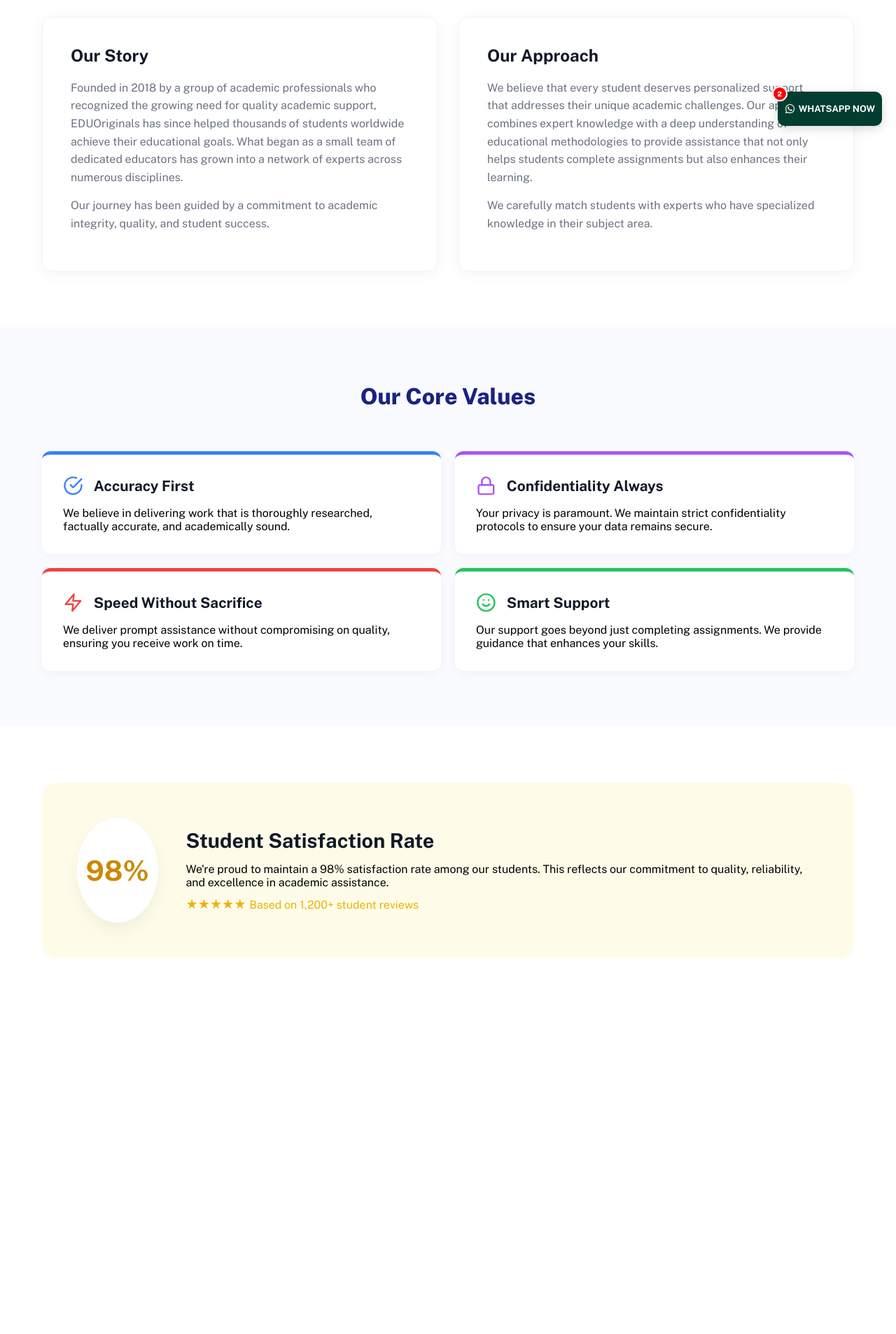
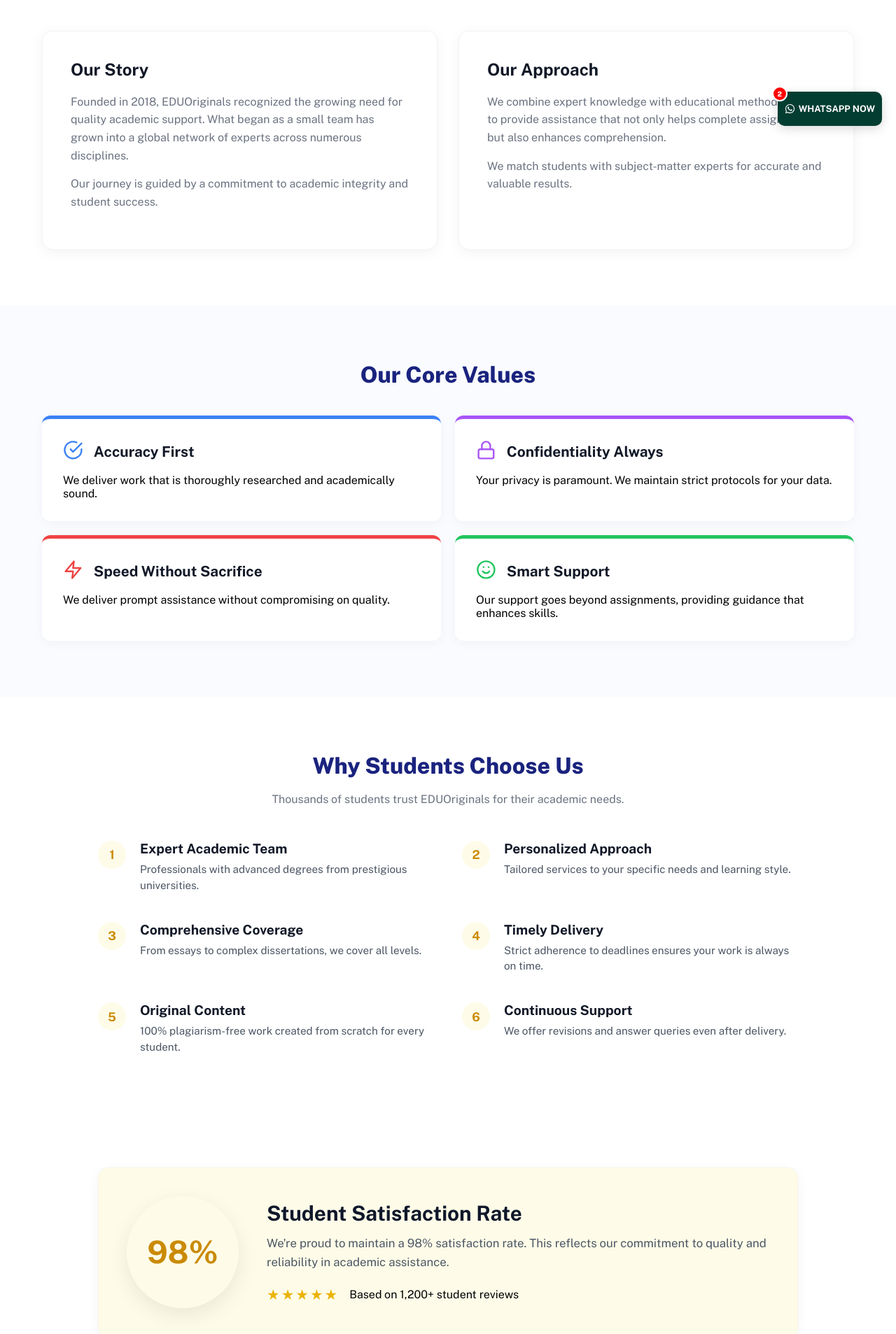
Before and after one commit to kashifjavaid1/Grade-boostera-websites, a React (Vite) app: page /about in a window 1280 px wide. Shown: the part 595-2502 px from the top of the page at 70% size. Before the commit the page ends 2044 px from the top, so only its background shows below. Built offline with nearby package versions, Linux system fonts and the light colour scheme.

Commit message:
aboutPage-comlete

```diff
--- a/src/components/Testimonials/Testimonials.css
+++ b/src/components/Testimonials/Testimonials.css
@@ -8,7 +8,7 @@
     font-size: 32px;
     font-weight: 800;
     color: #1a237e;
-    margin-bottom: 60px;
+    margin-bottom: 20px;
     text-align: center;
 }
 
--- a/src/index.css
+++ b/src/index.css
@@ -576,11 +576,7 @@ body {
     }
 }
 
-
-
-
-/* About page css */
-/* Base Spacing */
+/* About Page */
 .py-80 {
     padding: 80px 0;
 }
@@ -589,16 +585,19 @@ body {
     background-color: #f9fbff;
 }
 
+.mission-heading {
+    text-align: center;
+}
+
 .container {
     max-width: 1200px;
     margin: 0 auto;
     padding: 0 20px;
 }
 
-/* Yellow Header Strip */
 .about-banner-strip {
     background: linear-gradient(to right, #eab308, #ca8a04);
-    padding: 60px 20px;
+    padding: 80px 20px;
     text-align: center;
     color: white;
 }
@@ -608,7 +607,6 @@ body {
     margin-bottom: 10px;
 }
 
-/* Mission Section */
 .mission-icon {
     font-size: 3rem;
     color: #ca8a04;
@@ -628,166 +626,8 @@ body {
     color: #4b5563;
     font-size: 1.1rem;
     line-height: 1.7;
-}
-
-.story-approach-grid {
-    display: grid;
-    grid-template-columns: 1fr 1fr;
-    gap: 30px;
-}
-
-.story-card {
-    background: white;
-    padding: 40px;
-    border-radius: 15px;
-    box-shadow: 0 4px 20px rgba(0, 0, 0, 0.05);
-    border: 1px solid #f3f4f6;
-}
-
-.story-card h3 {
-    color: #111827;
-    margin-bottom: 20px;
-    font-size: 1.5rem;
-}
-
-.story-card p {
-    color: #6b7280;
-    line-height: 1.6;
-    margin-bottom: 15px;
-}
-
-/* Core Values Modern Cards */
-.values-modern-grid {
-    display: grid;
-    grid-template-columns: 1fr 1fr;
-    gap: 20px;
-    margin-top: 40px;
-}
-
-.value-modern-card {
-    background: white;
-    padding: 30px;
-    border-radius: 12px;
-    border-top: 5px solid #ddd;
-    box-shadow: 0 4px 15px rgba(0, 0, 0, 0.04);
-}
-
-.v-header {
-    display: flex;
-    align-items: center;
-    gap: 15px;
-    margin-bottom: 15px;
-}
-
-.v-header h4 {
-    font-size: 1.3rem;
-    margin: 0;
-    color: #111827;
-}
-
-.v-header svg {
-    font-size: 1.8rem;
-}
-
-/* Specific Colors for Value Borders */
-.border-blue {
-    border-top-color: #3b82f6;
-}
-
-.c-blue {
-    color: #3b82f6;
-}
-
-.border-purple {
-    border-top-color: #a855f7;
-}
-
-.c-purple {
-    color: #a855f7;
-}
-
-.border-red {
-    border-top-color: #ef4444;
-}
-
-.c-red {
-    color: #ef4444;
-}
-
-.border-green {
-    border-top-color: #22c55e;
-}
-
-.c-green {
-    color: #22c55e;
-}
-
-
-.mission-heading {
-    text-align: center;
-}
-
-@media (max-width: 768px) {
-
-    .story-approach-grid,
-    .values-modern-grid {
-        grid-template-columns: 1fr;
-    }
-
-    .satisfaction-box {
-        flex-direction: column;
-        text-align: center;
-    }
-}
-
-/* About Page */
-
-.py-80 {
-    padding: 80px 0;
-}
-
-.bg-light {
-    background-color: #f9fbff;
-}
-
-.container {
-    max-width: 1200px;
-    margin: 0 auto;
-    padding: 0 20px;
-}
-
-.about-banner-strip {
-    background: linear-gradient(to right, #eab308, #ca8a04);
-    padding: 60px 20px;
-    text-align: center;
-    color: white;
-}
-
-.about-banner-strip h1 {
-    font-size: 2.5rem;
-    margin-bottom: 10px;
-}
-
-/* Mission Section */
-.mission-icon {
-    font-size: 3rem;
-    color: #ca8a04;
-    background: #fef9c3;
-    width: 80px;
-    height: 80px;
-    border-radius: 50%;
-    display: flex;
-    align-items: center;
-    justify-content: center;
-    margin: 0 auto 20px;
-}
-
-.main-desc {
-    max-width: 800px;
-    margin: 0 auto 40px;
-    color: #4b5563;
-    font-size: 1.1rem;
-    line-height: 1.7;
+    padding-top: 10px;
+    text-align-last: center;
 }
 
 .story-approach-grid {
@@ -880,39 +720,158 @@ body {
     color: #22c55e;
 }
 
+
+/* Satisfaction Section Styling */
+.bg-light-yellow {
+    background-color: #fff;
+    padding: 80px 0;
+}
+
 .satisfaction-box {
     display: flex;
     align-items: center;
     background: #fefce8;
-    padding: 50px;
-    border-radius: 20px;
-    gap: 40px;
+    padding: 60px;
+    border-radius: 12px;
+    gap: 50px;
+    max-width: 1000px;
+    margin: 0 auto;
+    border: 1px solid rgba(0, 0, 0, 0.02);
+}
+
+.rate-circle-wrapper {
+    flex-shrink: 0;
 }
 
 .rate-circle {
-    width: 150px;
-    height: 150px;
-    background: white;
+    width: 160px;
+    height: 160px;
     border-radius: 50%;
     display: flex;
     align-items: center;
     justify-content: center;
-    font-size: 2.5rem;
-    font-weight: bold;
+    font-size: 2.8rem;
+    font-weight: 700;
     color: #ca8a04;
-    box-shadow: 0 10px 20px rgba(0, 0, 0, 0.05);
+    box-shadow: 0 10px 30px rgba(0, 0, 0, 0.08);
+}
+
+.rate-content {
+    text-align: left;
 }
 
 .rate-content h3 {
-    font-size: 1.8rem;
-    color: #111827;
-    margin-bottom: 15px;
+    font-size: 1.85rem;
+    color: #0f172a;
+    margin-bottom: 12px;
+    font-weight: 700;
 }
 
-.stars {
+.rate-content p {
+    color: #4b5563;
+    line-height: 1.6;
+    font-size: 1.05rem;
+    margin-bottom: 20px;
+}
+
+.stars-wrapper {
+    display: flex;
+    align-items: center;
+    gap: 10px;
+}
+
+.star-icons {
     color: #eab308;
+    font-size: 1.3rem;
+    letter-spacing: 2px;
+}
+
+.review-count {
+    color: #6b7280;
+    font-size: 0.95rem;
+    font-weight: 500;
+}
+
+/* Mobile Responsive */
+@media (max-width: 768px) {
+    .satisfaction-box {
+        flex-direction: column;
+        padding: 40px 20px;
+        text-align: center;
+        gap: 30px;
+    }
+
+    .rate-content {
+        text-align: center;
+    }
+
+    .stars-wrapper {
+        justify-content: center;
+    }
+}
+
+
+.subtitle-text {
+    color: #6b7280;
+    margin-bottom: 50px;
+    text-align: center;
+}
+
+.choose-grid {
+    display: grid;
+    grid-template-columns: repeat(2, 1fr);
+    gap: 40px;
+    max-width: 1000px;
+    margin: 0 auto;
+}
+
+.choose-item {
+    display: flex;
+    gap: 20px;
+    align-items: flex-start;
+}
+
+.num-circle {
+    min-width: 40px;
+    height: 40px;
+    background-color: #fefce8;
+    color: #ca8a04;
+    border-radius: 50%;
+    display: flex;
+    align-items: center;
+    justify-content: center;
+    font-weight: bold;
+    font-size: 1.1rem;
+}
+
+.choose-text h4 {
+    margin: 0 0 8px 0;
+    color: #111827;
     font-size: 1.2rem;
-    margin-top: 10px;
+}
+
+.choose-text p {
+    margin: 0;
+    color: #4b5563;
+    font-size: 0.95rem;
+    line-height: 1.5;
+}
+
+
+
+.satisfaction-box {
+    display: flex;
+    align-items: center;
+    gap: 40px;
+    padding: 40px;
+    border-radius: 15px;
+    box-shadow: 0 4px 15px rgba(0, 0, 0, 0.05);
+}
+
+@media (max-width: 768px) {
+    .choose-grid {
+        grid-template-columns: 1fr;
+    }
 }
 
 @media (max-width: 768px) {
--- a/src/pages/About.jsx
+++ b/src/pages/About.jsx
@@ -1,70 +1,108 @@
 import React from 'react';
-import { FiTarget, FiBookOpen, FiZap, FiLock, FiCheckCircle, FiSmile } from "react-icons/fi";
+import { FiTarget, FiZap, FiLock, FiCheckCircle, FiSmile } from "react-icons/fi";
 import { FaGraduationCap } from "react-icons/fa";
+
+const CORE_VALUES = [
+    { id: 1, title: "Accuracy First", desc: "We deliver work that is thoroughly researched and academically sound.", icon: <FiCheckCircle />, color: "blue" },
+    { id: 2, title: "Confidentiality Always", desc: "Your privacy is paramount. We maintain strict protocols for your data.", icon: <FiLock />, color: "purple" },
+    { id: 3, title: "Speed Without Sacrifice", desc: "We deliver prompt assistance without compromising on quality.", icon: <FiZap />, color: "red" },
+    { id: 4, title: "Smart Support", desc: "Our support goes beyond assignments, providing guidance that enhances skills.", icon: <FiSmile />, color: "green" },
+];
+
+const CHOOSE_REASONS = [
+    { id: 1, title: "Expert Academic Team", desc: "Professionals with advanced degrees from prestigious universities." },
+    { id: 2, title: "Personalized Approach", desc: "Tailored services to your specific needs and learning style." },
+    { id: 3, title: "Comprehensive Coverage", desc: "From essays to complex dissertations, we cover all levels." },
+    { id: 4, title: "Timely Delivery", desc: "Strict adherence to deadlines ensures your work is always on time." },
+    { id: 5, title: "Original Content", desc: "100% plagiarism-free work created from scratch for every student." },
+    { id: 6, title: "Continuous Support", desc: "We offer revisions and answer queries even after delivery." },
+];
 
 const About = () => {
     return (
         <div className="about-container">
             <section className="about-banner-strip">
-                <h1>About EDUOriginals</h1>
-                <p>Discover our story, our mission, and the dedicated team behind our commitment to academic excellence.</p>
+                <div className="container">
+                    <h1>About EDUOriginals</h1>
+                    <p>Discover our story, our mission, and the dedicated team behind our commitment to academic excellence.</p>
+                </div>
             </section>
 
+            {/* 2. Mission & Story */}
             <section className="mission-section py-80">
                 <div className="container">
                     <div className="mission-intro text-center">
                         <div className="mission-icon"><FaGraduationCap /></div>
-                        <h2 className='mission-heading'>Our Mission</h2>
-                        <p className="main-desc">At EDUOriginals, our mission is to empower students to achieve academic excellence through high-quality, personalized academic assistance. We believe in making education more accessible and helping students overcome challenges in their academic journey.</p>
+                        <h2 className="mission-heading">Our Mission</h2>
+                        <p className="main-desc">At EDUOriginals, our mission is to empower students to achieve academic excellence through high-quality, personalized academic assistance.</p>
                     </div>
 
                     <div className="story-approach-grid">
                         <div className="story-card">
                             <h3>Our Story</h3>
-                            <p>Founded in 2018 by a group of academic professionals who recognized the growing need for quality academic support, EDUOriginals has since helped thousands of students worldwide achieve their educational goals. What began as a small team of dedicated educators has grown into a network of experts across numerous disciplines.</p>
-                            <p>Our journey has been guided by a commitment to academic integrity, quality, and student success.</p>
+                            <p>Founded in 2018, EDUOriginals recognized the growing need for quality academic support. What began as a small team has grown into a global network of experts across numerous disciplines.</p>
+                            <p>Our journey is guided by a commitment to academic integrity and student success.</p>
                         </div>
                         <div className="story-card">
                             <h3>Our Approach</h3>
-                            <p>We believe that every student deserves personalized support that addresses their unique academic challenges. Our approach combines expert knowledge with a deep understanding of educational methodologies to provide assistance that not only helps students complete assignments but also enhances their learning.</p>
-                            <p>We carefully match students with experts who have specialized knowledge in their subject area.</p>
+                            <p>We combine expert knowledge with educational methodologies to provide assistance that not only helps complete assignments but also enhances comprehension.</p>
+                            <p>We match students with subject-matter experts for accurate and valuable results.</p>
                         </div>
                     </div>
                 </div>
             </section>
 
+            {/* 3. Core Values (Rendered via Map) */}
             <section className="core-values-section bg-light py-80">
                 <div className="container">
                     <h2 className="section-title text-center">Our Core Values</h2>
                     <div className="values-modern-grid">
-                        <div className="value-modern-card border-blue">
-                            <div className="v-header"><FiCheckCircle className="c-blue" /> <h4>Accuracy First</h4></div>
-                            <p>We believe in delivering work that is thoroughly researched, factually accurate, and academically sound.</p>
-                        </div>
-                        <div className="value-modern-card border-purple">
-                            <div className="v-header"><FiLock className="c-purple" /> <h4>Confidentiality Always</h4></div>
-                            <p>Your privacy is paramount. We maintain strict confidentiality protocols to ensure your data remains secure.</p>
-                        </div>
-                        <div className="value-modern-card border-red">
-                            <div className="v-header"><FiZap className="c-red" /> <h4>Speed Without Sacrifice</h4></div>
-                            <p>We deliver prompt assistance without compromising on quality, ensuring you receive work on time.</p>
-                        </div>
-                        <div className="value-modern-card border-green">
-                            <div className="v-header"><FiSmile className="c-green" /> <h4>Smart Support</h4></div>
-                            <p>Our support goes beyond just completing assignments. We provide guidance that enhances your skills.</p>
-                        </div>
+                        {CORE_VALUES.map((value) => (
+                            <div key={value.id} className={`value-modern-card border-${value.color}`}>
+                                <div className="v-header">
+                                    <span className={`c-${value.color}`}>{value.icon}</span>
+                                    <h4>{value.title}</h4>
+                                </div>
+                                <p>{value.desc}</p>
+                            </div>
+                        ))}
                     </div>
                 </div>
             </section>
 
+            {/* 4. Why Choose Us (Rendered via Map) */}
+            <section className="why-choose-us py-80">
+                <div className="container">
+                    <h2 className="section-title text-center">Why Students Choose Us</h2>
+                    <p className="text-center subtitle-text">Thousands of students trust EDUOriginals for their academic needs.</p>
+                    <div className="choose-grid">
+                        {CHOOSE_REASONS.map((reason) => (
+                            <div key={reason.id} className="choose-item">
+                                <div className="num-circle">{reason.id}</div>
+                                <div className="choose-text">
+                                    <h4>{reason.title}</h4>
+                                    <p>{reason.desc}</p>
+                                </div>
+                            </div>
+                        ))}
+                    </div>
+                </div>
+            </section>
+
+            {/* 5. Satisfaction Section */}
             <section className="satisfaction-section py-80">
                 <div className="container">
                     <div className="satisfaction-box">
-                        <div className="rate-circle">98%</div>
+                        <div className="rate-circle-wrapper">
+                            <div className="rate-circle">98%</div>
+                        </div>
                         <div className="rate-content">
                             <h3>Student Satisfaction Rate</h3>
-                            <p>We're proud to maintain a 98% satisfaction rate among our students. This reflects our commitment to quality, reliability, and excellence in academic assistance.</p>
-                            <div className="stars">★★★★★ <small>Based on 1,200+ student reviews</small></div>
+                            <p>We're proud to maintain a 98% satisfaction rate. This reflects our commitment to quality and reliability in academic assistance.</p>
+                            <div className="stars-wrapper">
+                                <span className="star-icons">★★★★★</span>
+                                <span className="review-count">Based on 1,200+ student reviews</span>
+                            </div>
                         </div>
                     </div>
                 </div>
```
